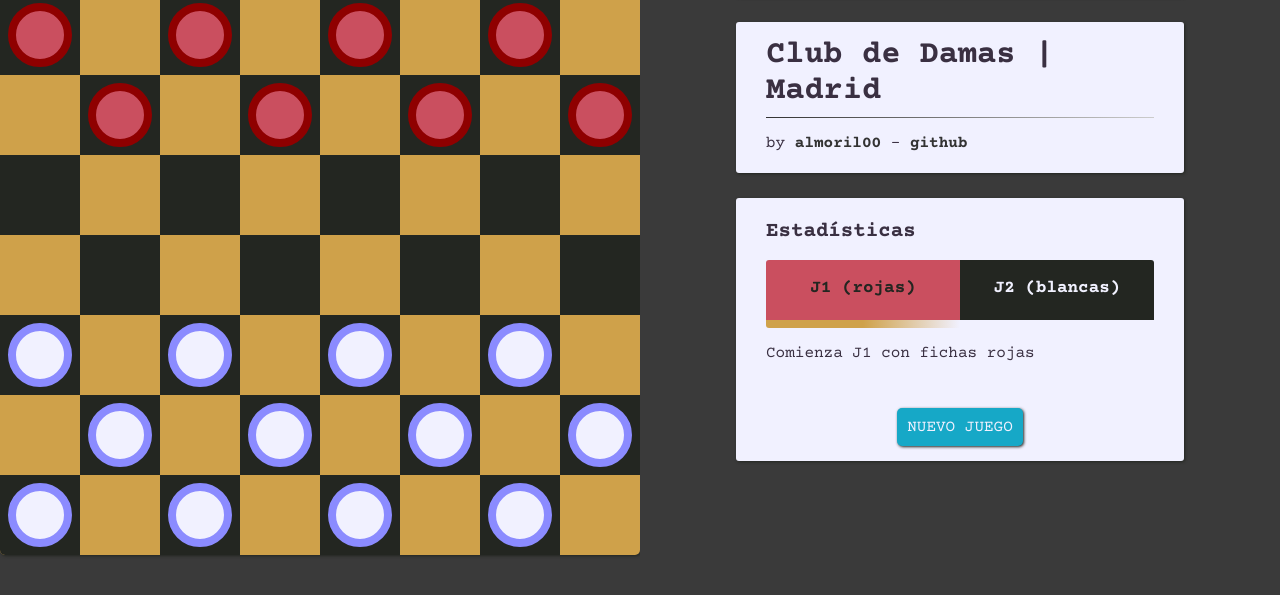
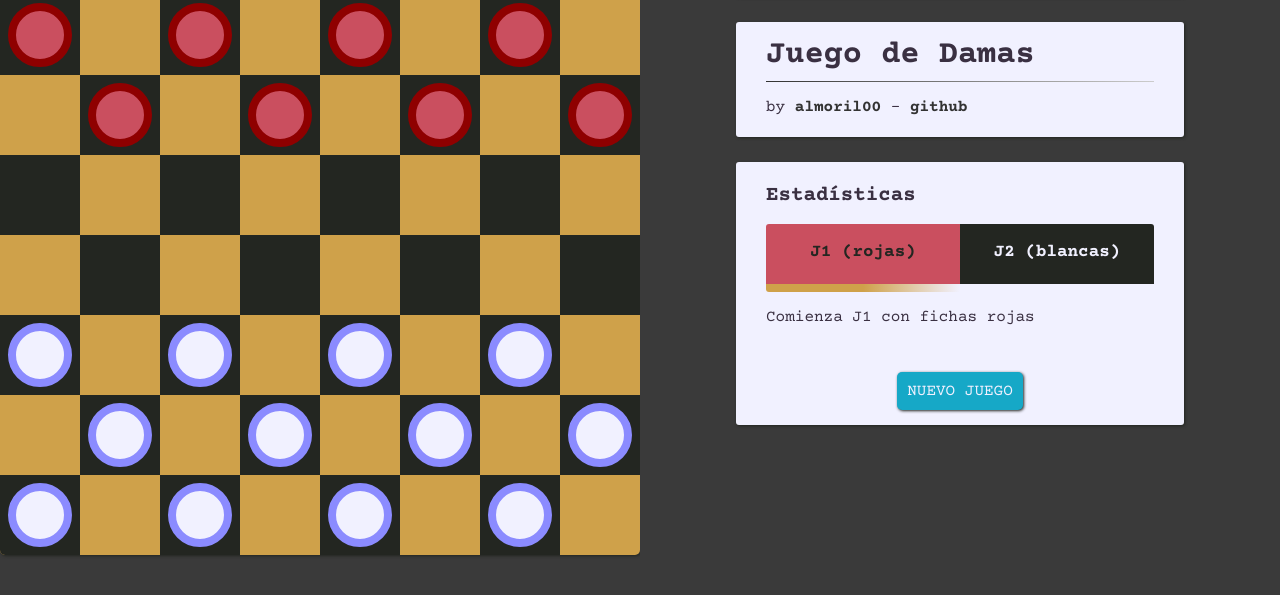
Before and after one commit to almoril00/damas-html-css-js, a plain HTML site: page index.html in a window 1280 px wide. Shown: the part 165-760 px from the top of the page. Drawn offline with nearby package versions, Linux system fonts and the light colour scheme.

Commit message:
Juego de Damas

```diff
--- a/index.html
+++ b/index.html
@@ -54,7 +54,7 @@
             <img id="responsive" src="img/damas-logo.png" alt="Logo Damas" />
         </div>
         <div class="info">
-            <h1>Club de Damas | Madrid</h1>
+            <h1>Juego de Damas</h1>
             <hr>
             <p>by <a href="https://twitter.com/almoril00" target="_blank">almoril00</a> - <a href="https://github.com/almoril00" target="_blank">github</a></p>
         </div>
```
